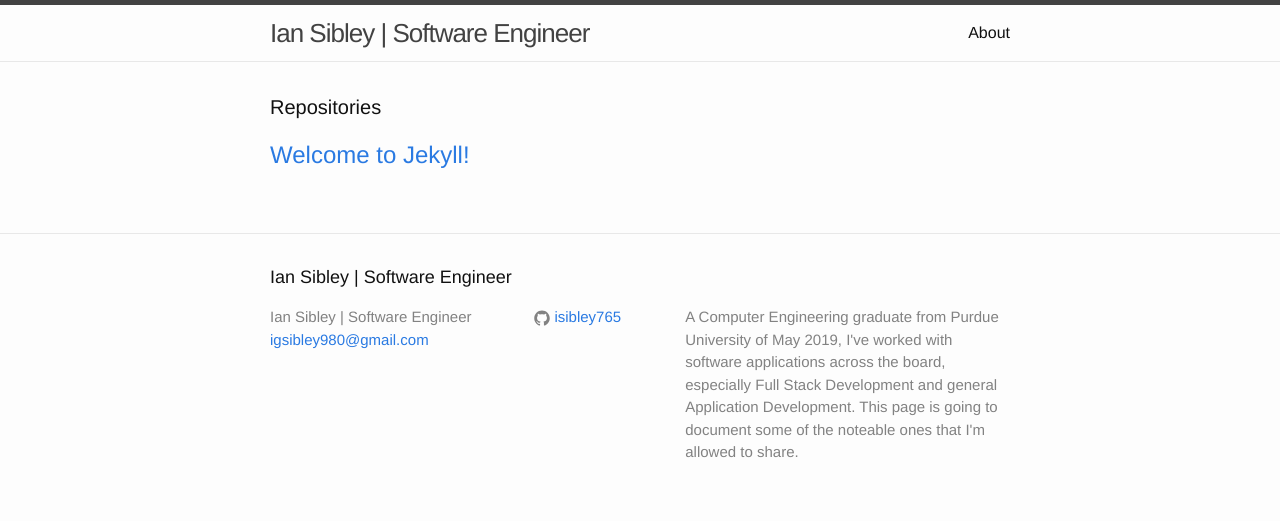
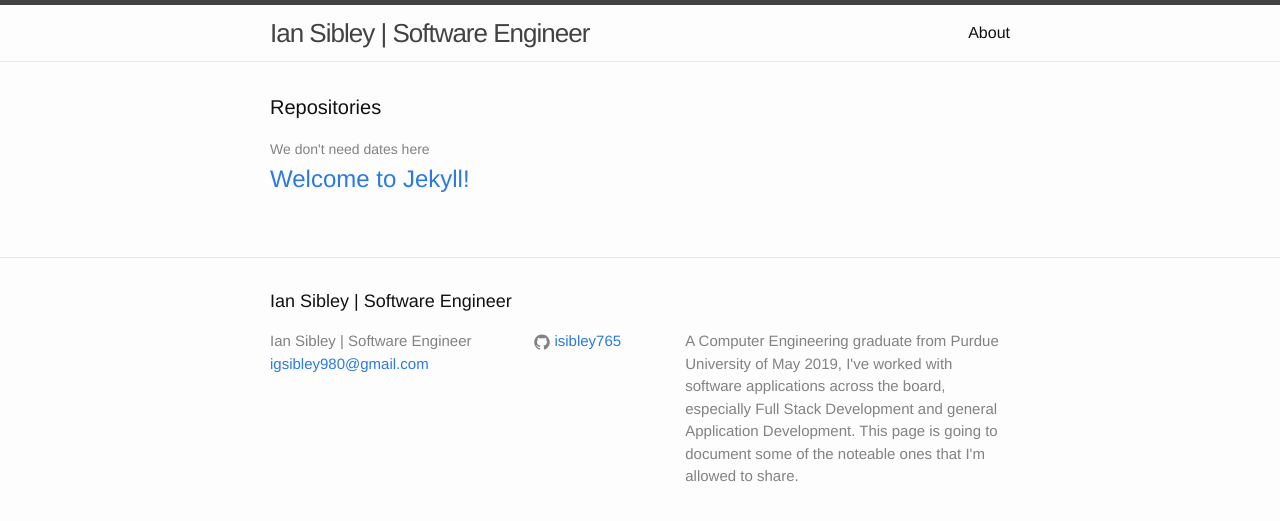
Before and after one commit to Dragom765/Dragom765.github.io, a Jekyll site: the page built from index.html, in a window 1280 px wide. Shown: the top 521 px of the page. Built offline with Jekyll 4.4.1, drawn with Linux system fonts in a browser that asks for light colours.

Commit message:
Basic repo description configuration

```diff
--- a/_posts/2016-06-20-welcome-to-jekyll.markdown
+++ b/_posts/2016-06-20-welcome-to-jekyll.markdown
@@ -1,7 +1,7 @@
 ---
 layout: post
 title:  "Welcome to Jekyll!"
-date:   2016-06-20 09:21:09 -0400
+brief:   "We don't need dates here"
 categories: jekyll update
 ---
 You’ll find this post in your `_posts` directory. Go ahead and edit it and re-build the site to see your changes. You can rebuild the site in many different ways, but the most common way is to run `jekyll serve`, which launches a web server and auto-regenerates your site when a file is updated.
--- a/index.html
+++ b/index.html
@@ -9,7 +9,7 @@ layout: default
   <ul class="post-list">
     {% for post in site.posts %}
       <li>
-        <span class="post-meta">{{ post.brief | "A miscellaneous project" }}</span>
+        <span class="post-meta">{{ post.brief }}</span>
 
         <h2>
           <a class="post-link" href="{{ post.url | prepend: site.baseurl }}">{{ post.title }}</a>
```
